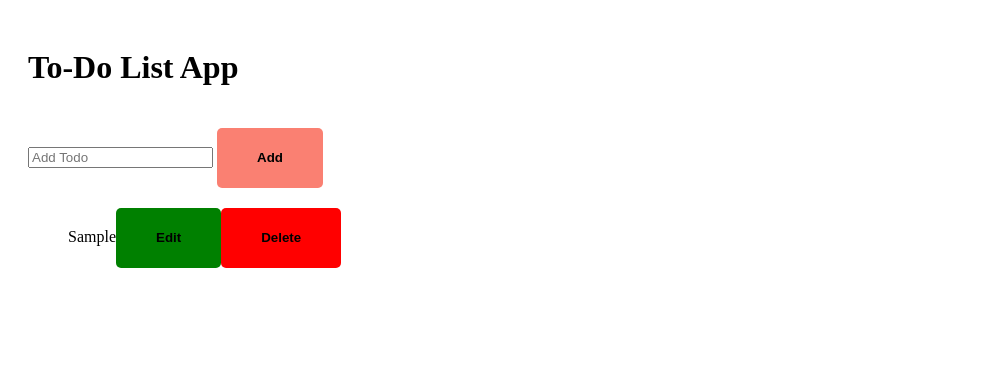
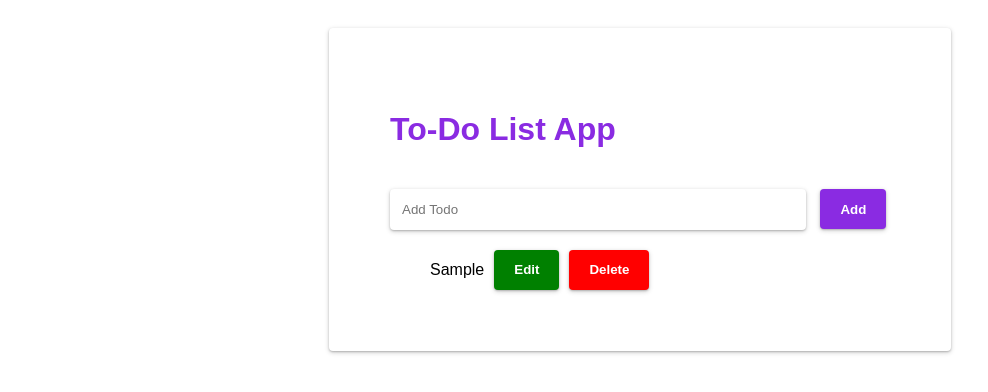
Before and after one commit to anshulv1401/AnshulVanawat_Javascript_gradedproj, a plain HTML site: page src/todolist-home.html in a window 1280 px wide. Both pictures are taken after typing "Sample" into the empty fields and a click on the button "Add". Shown: the whole page, without its empty margins (0-988 px from the left). Drawn offline with Linux system fonts and the light colour scheme.

Commit message:
css improved

```diff
--- a/src/css/site.css
+++ b/src/css/site.css
@@ -1,19 +1,48 @@
 body {
     padding: 20px;
+    font-family: Arial, sans-serif;
 }
 
 button {
     margin-top: 20px;
-    line-height: 60px;
+    height: 40px;
     font-weight: bold;
-    padding: 0 40px;
+    padding: 0 20px;
     background: salmon;
     border: none;
-    border-radius: 5px;
+    border-radius: 4px;
+    color: white;
 }
 
 button:hover {
     background: lightsalmon;
+}
+
+h1 {
+    color: blueviolet;
+}
+
+input {
+    border-color: transparent;
+    height: 35px;
+    width: 80%;
+    padding-left: 10px;
+    border-radius: 4px;
+    box-shadow: 0 1px 2px 0 rgba(0, 0, 0, 0.2), 0 1.5px 5px 0 rgba(0, 0, 0, 0.19);
+}
+
+.container {
+    padding: 5%;
+    margin: auto;
+    box-shadow: 0 1px 2px 0 rgba(0, 0, 0, 0.2), 0 1.5px 5px 0 rgba(0, 0, 0, 0.19);
+    height: fit-content;
+    border-radius: 4px;
+    width: 500px;
+}
+
+.todoLabel {
+    height: 35px;
+    width: 100px;
 }
 
 .list-unstyled {
@@ -21,10 +50,20 @@ button:hover {
     margin: 0;
 }
 
+.addButton {
+    background: blueviolet;
+    margin-left: 10px;
+    box-shadow: 0 1px 2px 0 rgba(0, 0, 0, 0.2), 0 1.5px 5px 0 rgba(0, 0, 0, 0.19);
+}
+
 .deleteButton {
     background: red;
+    margin-left: 10px;
+    box-shadow: 0 1px 2px 0 rgba(0, 0, 0, 0.2), 0 1.5px 5px 0 rgba(0, 0, 0, 0.19);
 }
 
 .editButton {
     background: green;
+    margin-left: 10px;
+    box-shadow: 0 1px 2px 0 rgba(0, 0, 0, 0.2), 0 1.5px 5px 0 rgba(0, 0, 0, 0.19);
 }
--- a/src/js/site.js
+++ b/src/js/site.js
@@ -11,7 +11,10 @@ function addTodo() {
 
     var li = document.createElement('li');
     li.id = todoList.childElementCount + 1;
-    li.appendChild(document.createTextNode(todoTask));
+
+    var label = document.createElement('label')
+    label.innerHTML = todoTask;
+    label.classList.add("todoLabel");
 
     var editButton = document.createElement("button");
     editButton.innerHTML = "Edit";
@@ -23,6 +26,7 @@ function addTodo() {
     deleteButton.onclick = deleteTodo;
     deleteButton.classList.add("deleteButton");
 
+    li.appendChild(label);
     li.appendChild(editButton);
     li.appendChild(deleteButton);
 
--- a/src/todolist-home.html
+++ b/src/todolist-home.html
@@ -15,7 +15,7 @@
         <h1>To-Do List App</h1>
         <div>
             <input type="text" name="todo" id="todo" placeholder="Add Todo" required="true">
-            <button onclick="addTodo()">Add</button>
+            <button class="addButton" onclick="addTodo()">Add</button>
         </div>
         <div>
             <ul id="todolist" class="list-unstyled">
```
